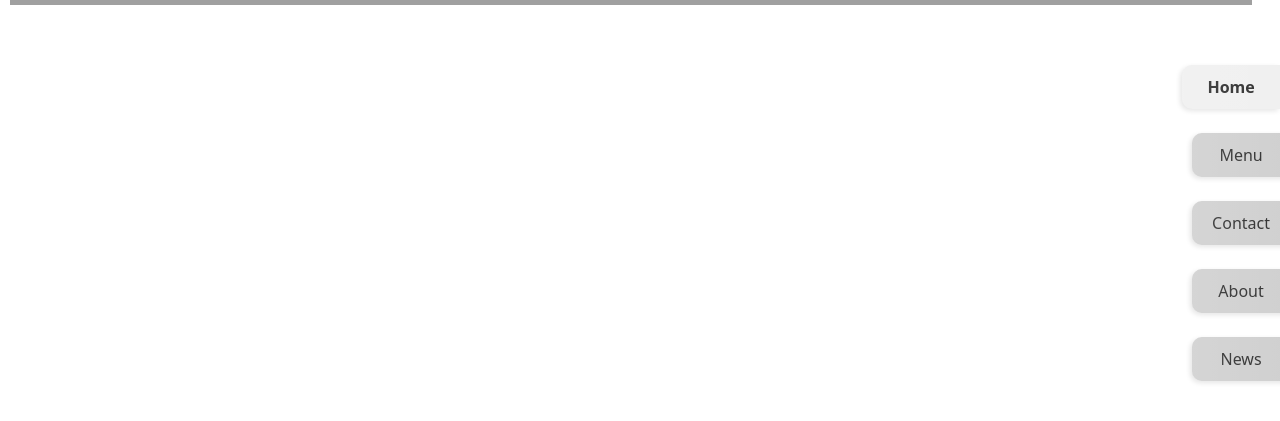
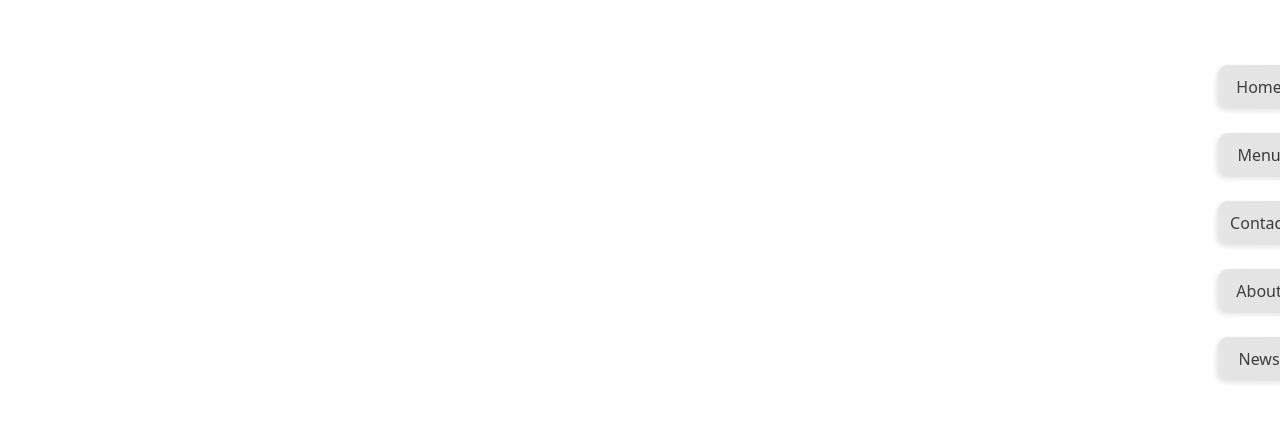
Before and after one commit to mody100000/flpbook-app, a React (Vite) app: page / in a window 1280 px wide. Shown: the part 177-598 px from the top of the page. Built offline with nearby package versions, Linux system fonts and the light colour scheme.

Commit message:
adding the necessary configration for production

```diff
--- a/src/App.jsx
+++ b/src/App.jsx
@@ -5,7 +5,7 @@ import Book from './pages/BookContainer/BookContainer';
 
 function App() {
   return (
-    <Router>
+    <Router basename="/">
       <div className="App">
         <Navbar />
         <Book />
--- a/src/main.jsx
+++ b/src/main.jsx
@@ -1,7 +1,10 @@
-import { createRoot } from 'react-dom/client'
+import React from 'react'
+import ReactDOM from 'react-dom/client'
 import App from './App.jsx'
 import './index.css'
 
-createRoot(document.getElementById('root')).render(
-    <App />
+ReactDOM.createRoot(document.getElementById('root')).render(
+    <React.StrictMode>
+        <App />
+    </React.StrictMode>,
 )
--- a/src/pages/BookContainer/BookContainer.jsx
+++ b/src/pages/BookContainer/BookContainer.jsx
@@ -24,8 +24,8 @@ const BookmarkContainer = styled.div`
 `;
 
 const Bookmark = styled.button`
-  padding: ${props => props.isCollapsed ? '10px' : '10px 20px'};
-  background-color: ${props => props.active ? '#f0f0f0' : '#d0d0d0'};
+  padding: ${props => props.isCollapsed ? '20px' : '10px 12px'};
+  background-color: ${props => props.active ? '#f0f0f0' : '#d0d0d099'};
   color: #333;
   border: none;
   border-radius: 10px 0 0 10px;
@@ -34,7 +34,7 @@ const Bookmark = styled.button`
   font-weight: ${props => props.active ? 'bold' : 'normal'};
   box-shadow: -2px 2px 5px rgba(0,0,0,0.1);
   position: relative;
-  right: ${props => props.active ? '0' : '-10px'};
+  right: ${props => props.active ? '0' : '-20px'};
   white-space: nowrap;
   overflow: hidden;
   max-width: ${props => props.isCollapsed ? '40px' : '200px'};
@@ -84,13 +84,12 @@ function Book() {
     const [isCollapsed, setIsCollapsed] = useState(window.innerWidth < 768);
 
     const pages = [
-        { path: '/', Component: Home, color: "red", label: "Home" },
-        { path: '/menu', Component: Menu, label: "Menu" },
-        { path: '/contact', Component: Contact, color: "pink", label: "Contact" },
-        { path: '/about', Component: About, color: "green", label: "About" },
-        { path: '/news', Component: News, color: "dodgerblue", label: "News" },
+        { path: '/lameramenu/home', Component: Home, color: "red", label: "Home" },
+        { path: '/lameramenu', Component: Menu, label: "Menu" },
+        { path: '/lameramenu/contact', Component: Contact, color: "pink", label: "Contact" },
+        { path: '/lameramenu/about', Component: About, color: "green", label: "About" },
+        { path: '/lameramenu/news', Component: News, color: "dodgerblue", label: "News" },
     ];
-
     const handleNavigation = (path) => {
         navigate(path);
         if (window.innerWidth < 768) {
```
Also changed, not shown: vite.config.js (+6 -1 lines), 1 other file (tests, documents, lock files or other folders).
